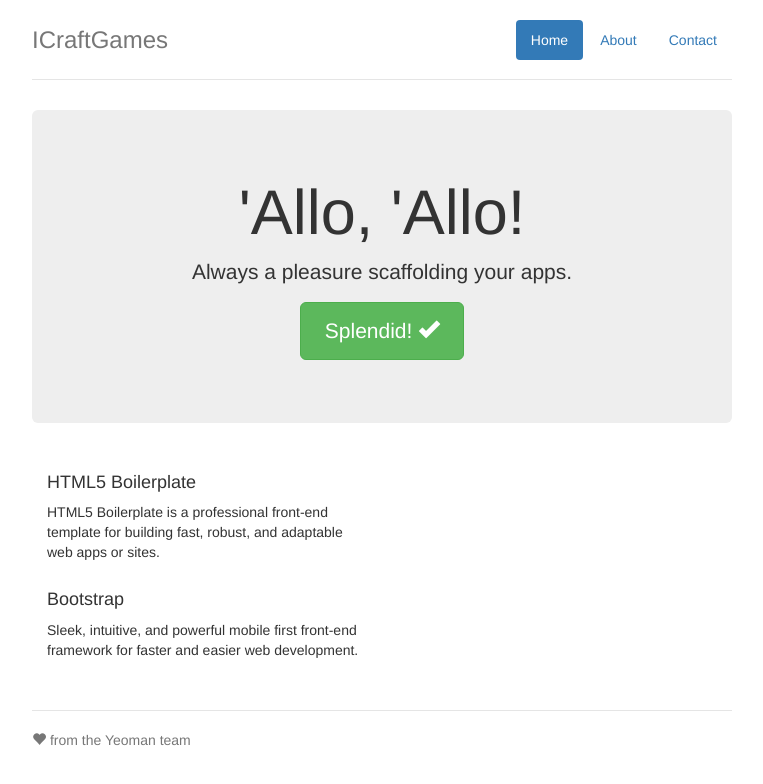
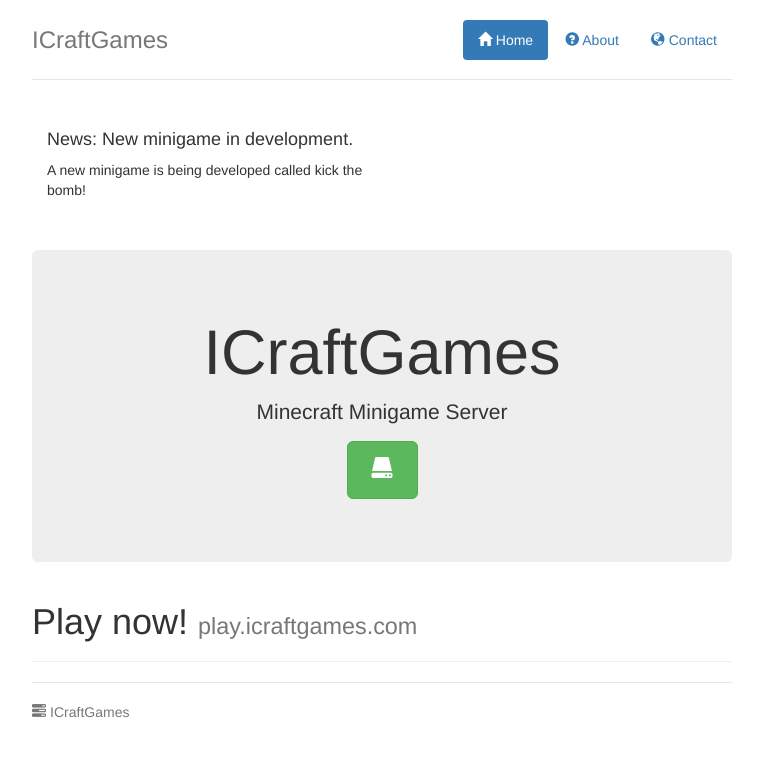
Before and after one commit to Pizazzle/ICraftGames, a website: page app/index.html in a window 1280 px wide. Shown: the whole page, without its empty margins (258-1021 px from the left). Drawn offline with nearby package versions, Linux system fonts and the light colour scheme; files that its build step writes are made by us from their sources.

Commit message:
Added a couple of Glyphicons, and changed text

```diff
--- a/app/index.html
+++ b/app/index.html
@@ -25,35 +25,39 @@
         <div class="container">
             <div class="header">
                 <ul class="nav nav-pills pull-right">
-                    <li class="active"><a href="#">Home</a></li>
-                    <li><a href="#">About</a></li>
-                    <li><a href="#">Contact</a></li>
+                    <li class="active"><a href="#"><span class = 'glyphicon glyphicon-home'></span> Home</a></li>
+                    <li><a href="#"> <span class = 'glyphicon glyphicon-question-sign'></span> About</a></li>
+                    <li><a href="#"><span class = 'glyphicon glyphicon-globe'></span> Contact</a></li>
                 </ul>
                 <h3 class="text-muted">ICraftGames</h3>
             </div>
 
-            <div class="jumbotron">
-                <h1>'Allo, 'Allo!</h1>
-                <p class="lead">Always a pleasure scaffolding your apps.</p>
-                <p><a class="btn btn-lg btn-success" href="#">Splendid! <span class="glyphicon glyphicon-ok"></span></a></p>
-            </div>
-
             <div class="row marketing">
                 <div class="col-lg-6">
-                    <h4>HTML5 Boilerplate</h4>
-                    <p>HTML5 Boilerplate is a professional front-end template for building fast, robust, and adaptable web apps or sites.</p>
 
 
-
-                    <h4>Bootstrap</h4>
-                    <p>Sleek, intuitive, and powerful mobile first front-end framework for faster and easier web development.</p>
+                    <h4>News: New minigame in development.</h4>
+                    <p>A new minigame is being developed called kick the bomb!</p>
 
 
                 </div>
             </div>
 
+            <div class="jumbotron">
+                <h1>ICraftGames</h1>
+                <p class="lead">Minecraft Minigame Server</p>
+                <p><a class="btn btn-lg btn-success" href="#"><span class="glyphicon glyphicon-hdd"></span></a></p>
+            </div>
+
+
+
+                        <div class="page-header">
+              <h1>Play now!  <small>play.icraftgames.com</small></h1>
+            </div>
+
+
             <div class="footer">
-                <p><span class="glyphicon glyphicon-heart"></span> from the Yeoman team</p>
+                <p><span class="glyphicon glyphicon-tasks"></span> ICraftGames</p>
             </div>
 
         </div>
@@ -66,14 +70,6 @@
         <!-- endbuild -->
 
         <!-- Google Analytics: change UA-XXXXX-X to be your site's ID. -->
-        <script>
-            (function(b,o,i,l,e,r){b.GoogleAnalyticsObject=l;b[l]||(b[l]=
-            function(){(b[l].q=b[l].q||[]).push(arguments)});b[l].l=+new Date;
-            e=o.createElement(i);r=o.getElementsByTagName(i)[0];
-            e.src='//www.google-analytics.com/analytics.js';
-            r.parentNode.insertBefore(e,r)}(window,document,'script','ga'));
-            ga('create','UA-XXXXX-X');ga('send','pageview');
-        </script>
 
         <!-- build:js scripts/plugins.js -->
         <script src="../bower_components/bootstrap/js/affix.js"></script>
```
